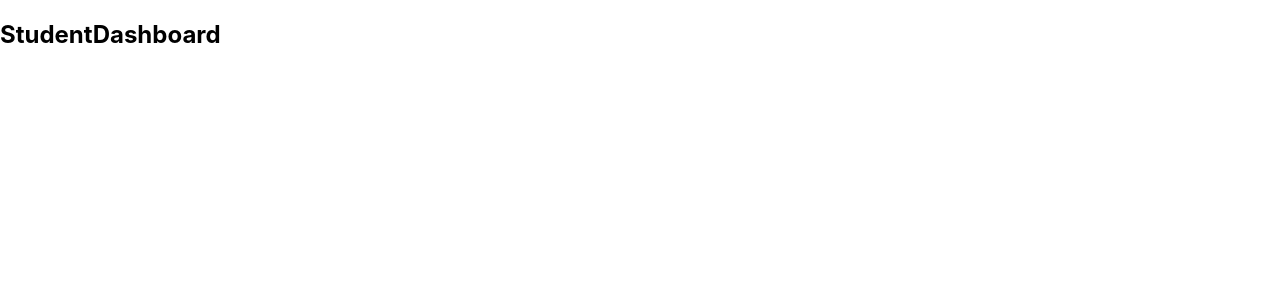
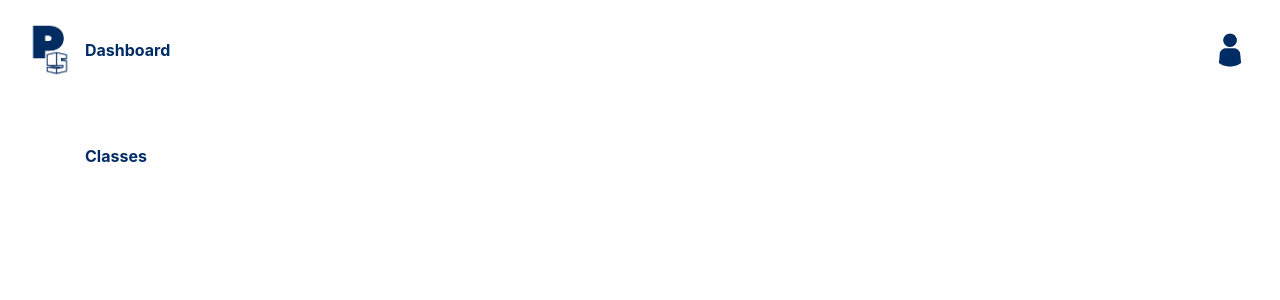
Before and after one commit to ritchelmendaros/penscan-reactjs, a React (Create React App) app: page /studentdashboard/1 in a window 1280 px wide. Shown: the top 300 px of the page. Built offline with nearby package versions, Linux system fonts and the light colour scheme.

Commit message:
initial Student Dashboard

```diff
--- /dev/null
+++ b/src/css/StudentDashboard.css
@@ -0,0 +1,54 @@
+.student-dashboard-container {
+    display: flex;
+    justify-content: space-between;
+    align-items: center;
+    padding: 20px;
+    padding-right: 30px;
+  }
+
+  .logo-container {
+    display: flex;
+    align-items: center;
+  }
+
+  .logo {
+    height: 60px;
+    width: 60px;
+  }
+
+  .dashboard-text {
+    font-family: 'Inter', sans-serif;
+    font-weight: bold;
+    margin-left: 5px;
+    color: #002C66;
+  }
+
+  .action-container {
+    display: flex;
+  }
+
+  .user-icon-container {
+    display: flex;
+    align-items: center;
+  }
+
+  .user-icon {
+    width: 40px;
+    height: 40px;
+  }
+
+  .classes-container {
+    display: flex;
+    justify-content: space-between;
+    align-items: center;
+    padding-top: 30px;
+    padding-left: 80px;
+    padding-right: 30px;
+  }
+
+  .classes-text {
+    font-family: 'Inter', sans-serif;
+    font-weight: bold;
+    margin-left: 5px;
+    color: #002C66;
+  }
--- a/src/pages/StudentDashboard.js
+++ b/src/pages/StudentDashboard.js
@@ -1,10 +1,25 @@
-import '../css/LandingPage.css';
+import React from "react";
+import "../css/StudentDashboard.css";
 
 const StudentDashboard = () => {
+
   return (
     <>
-    <h2>StudentDashboard</h2>
-    </>
+    <div className="student-dashboard-container">
+      <div className="logo-container">
+        <img src="/images/PenScan_Logo.png" alt="Logo" className="logo" />
+        <p className="dashboard-text">Dashboard</p>
+      </div>
+      <div className="action-container">
+        <div className="user-icon-container">
+          <img src="/images/UserIcon.png" alt="User Icon" className="user-icon" />
+        </div>
+      </div>
+    </div>
+    <div className="classes-container">
+    <p className="classes-text">Classes</p>
+  </div>
+  </>
   );
 }
 
```
